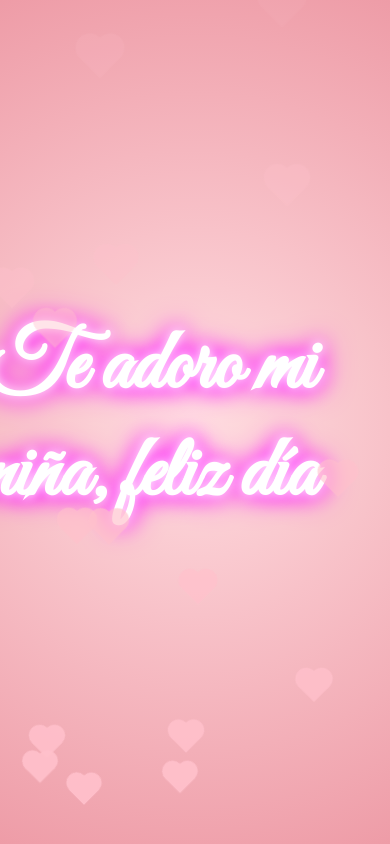
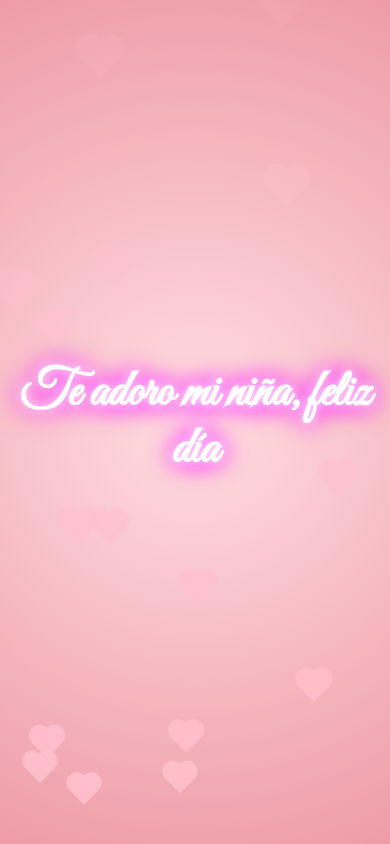
Before and after one commit to defensorley/Kath-3-, a plain HTML site: page index.html in a window 390 px wide. Drawn offline with Linux system fonts and the light colour scheme.

Commit message:
Update index.html

```diff
--- a/index.html
+++ b/index.html
@@ -8,13 +8,16 @@
   <style>
     body {
       margin: 0;
-      height: 100vh;
+      min-height: 100vh;
       background: radial-gradient(circle, #ffdde1, #ee9ca7);
       overflow: hidden;
       display: flex;
       justify-content: center;
       align-items: center;
       font-family: 'Great Vibes', cursive;
+      text-align: center;
+      padding: 0 1rem;
+
     }
 
     h1 {
@@ -22,8 +25,16 @@
       color: #fff;
       text-shadow: 0 0 10px #fff, 0 0 20px #f0f, 0 0 30px #f0f;
       animation: pulse 3s infinite ease-in-out;
+      margin: 0;
+      line-height: 1.1;
+      max-width: 100vw;
+      word-break: break-word;
     }
-
+    @media (max-width: 480px) {
+      h1 {
+        font-size: 3rem;
+      }
+    }
     @keyframes pulse {
       0%, 100% {
         transform: scale(1);
```
